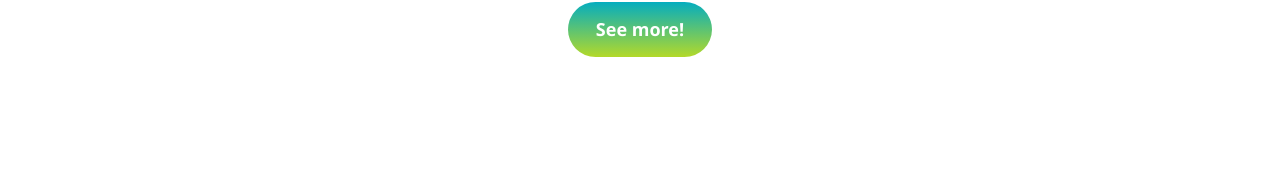
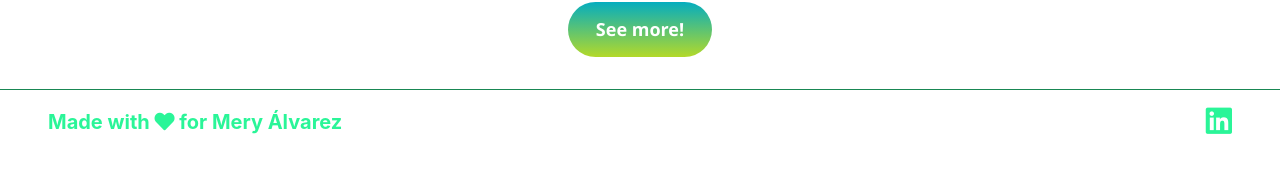
Before and after one commit to Meryalvhe/rick-and-morty, a React (Create React App) app: page /single/1 in a window 1280 px wide. Shown: the part 741-914 px from the top of the page. Before the commit the page ends 846 px from the top, so only its background shows below. Built offline with nearby package versions, Linux system fonts and the light colour scheme; no server answers.

Commit message:
Feat : last changes

```diff
--- a/src/App.js
+++ b/src/App.js
@@ -8,7 +8,7 @@ function App() {
   const basename = process.env.BASENAME || "";
 
 	return (
-		<div>
+		<div className="d-flex flex-column min-vh-100">
 			<BrowserRouter basename={basename}>
 				{/* <ScrollToTop> */}
 					<Navbar />
--- a/src/component/Boton.jsx
+++ b/src/component/Boton.jsx
@@ -15,7 +15,7 @@ const setNewsCharacters=(value)=>{
 
 
 	return (
-		<div className="container d-flex justify-content-center mb-5">
+		<div className="container d-flex justify-content-center mb-2">
 			<button className="beautiful-button" onClick={()=>setNewsCharacters(newCharacters)}>
 				See more!
 			</button>
--- a/src/component/Footer.jsx
+++ b/src/component/Footer.jsx
@@ -1,10 +1,17 @@
 import React from "react";
+import { Link } from "react-router-dom";
+import "../styles/footer.css"
 
 
 export const Footer = () => {
 	return (
-		<div className="container-fluid">
-
-		</div>
+		<footer class="d-flex flex-wrap justify-content-between align-items-center py-3 my-4 border-top border-success">
+			<div class="col-md-4 d-flex align-items-center ms-5">
+				<span class="mb-3 mb-md-0 text-body-secondary font">Made with <i class="fas fa-heart"></i> for Mery Álvarez</span>
+			</div>
+			<ul class="nav col-md-4 justify-content-end list-unstyled d-flex me-5">
+				<li class="ms-3"><Link class="text-body-secondary" to="https://www.linkedin.com/in/luz-mery-alvarez-herrera/"><i class="fab fa-linkedin icon"></i></Link></li>
+			</ul>
+		</footer>
 	);
 };
--- /dev/null
+++ b/src/styles/footer.css
@@ -0,0 +1,9 @@
+.icon {
+    font-size: 30px;
+    color: #2AF598;
+}
+.font {
+    color: #2AF598;
+    font-weight: 700;
+    font-size: 20px;
+}
```
